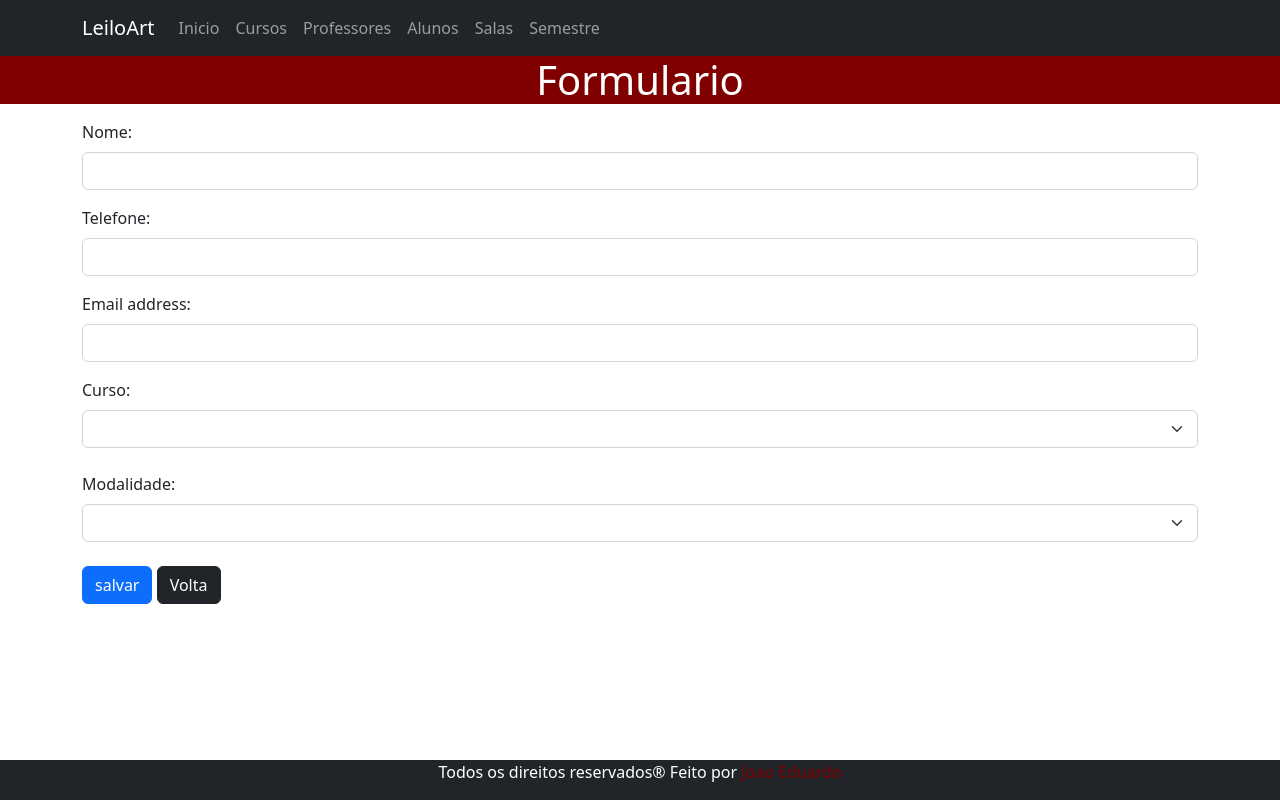
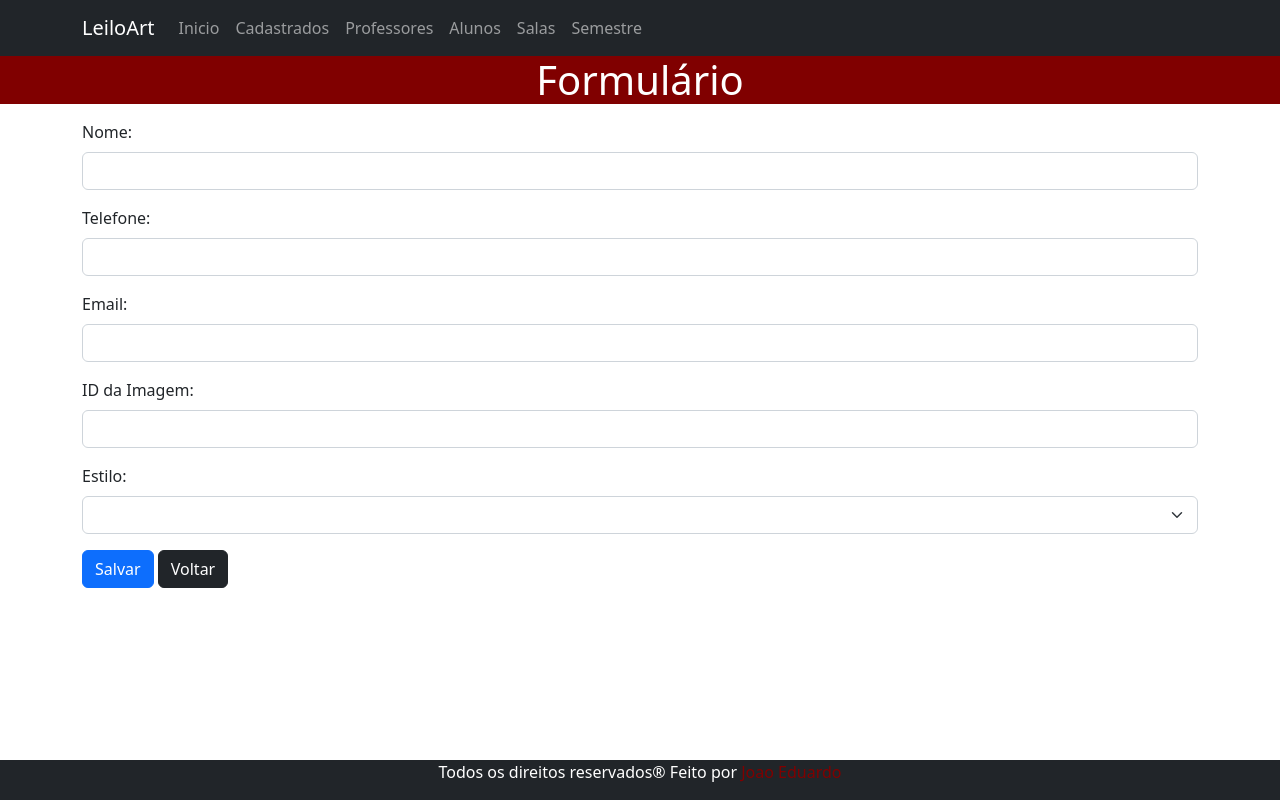
Before and after one commit to JoaoeduLS/Academico-React, a Next.js app: page /cursos/form in a window 1280 px wide. Built offline with nearby package versions, Linux system fonts and the light colour scheme.

Commit message:
arumando o formulario e adicionando o icone para copia o id  da imagem

```diff
--- a/components/Cabecalho.jsx
+++ b/components/Cabecalho.jsx
@@ -13,7 +13,7 @@ const Cabecalho = () => {
           <Navbar.Collapse id="responsive-navbar-nav">
             <Nav className="me-auto ">
               <Nav.Link href="/inicio">Inicio</Nav.Link>
-              <Nav.Link href="/cursos">Cursos</Nav.Link>
+              <Nav.Link href="/cursos">Cadastrados</Nav.Link>
               <Nav.Link href="">Professores</Nav.Link>
               <Nav.Link href="">Alunos</Nav.Link>
               <Nav.Link href="">Salas</Nav.Link>
--- a/package.json
+++ b/package.json
@@ -13,6 +13,7 @@
     "bootstrap": "^5.2.3",
     "firebase": "^9.22.0",
     "next": "13.4.2",
+    "nodemailer": "^6.9.2",
     "react": "18.2.0",
     "react-bootstrap": "^2.7.4",
     "react-dom": "18.2.0",
--- a/pages/cursos/form.js
+++ b/pages/cursos/form.js
@@ -3,7 +3,7 @@ import React from "react";
 import { Button, Form } from "react-bootstrap";
 import { useForm } from "react-hook-form";
 
-const form = () => {
+const Formulario = () => {
   const { register, handleSubmit } = useForm();
 
   function salvar(dados) {
@@ -14,7 +14,7 @@ const form = () => {
   }
 
   return (
-    <Pagina titulo="Formulario">
+    <Pagina titulo="Formulário">
       <Form>
         <Form.Group className="mb-3" controlId="nome">
           <Form.Label>Nome:</Form.Label>
@@ -25,36 +25,43 @@ const form = () => {
           <Form.Control type="number" {...register("Numero")} />
         </Form.Group>
         <Form.Group className="mb-3" controlId="Email">
-          <Form.Label>Email address:</Form.Label>
+          <Form.Label>Email:</Form.Label>
           <Form.Control type="Email" {...register("Email")} />
         </Form.Group>
-        <Form.Label>Curso:</Form.Label>
-        <Form.Select {...register("Curso")} controlId="Curso">
-          <option></option>
-          <option>Culinaria</option>
-          <option>Ciencia da Computacao</option>
-          <option>Direito</option>
-          <option>Educao Fisica</option>
-          <option>Medicina</option>
-          <option>Geografia</option>
-        </Form.Select>
-        <br></br>
-        <Form.Label>Modalidade:</Form.Label>
-        <Form.Select {...register("Modadelida")} controlId="Modalidade">
-          <option></option>
-          <option>EAD</option>
-          <option>Presencial</option>
-        </Form.Select>
-        <br></br>
+        <Form.Group className="mb-3" controlId="imagemId">
+          <Form.Label>ID da Imagem:</Form.Label>
+          <Form.Control type="text" {...register("imagemId")} />
+        </Form.Group>
+        <Form.Group className="mb-3" controlId="Modalidade">
+          <Form.Label>Estilo:</Form.Label>
+          <Form.Select {...register("Modalidade")}>
+            <option></option>
+            <option>Desenho de observação</option>
+            <option>Desenho de memorização</option>
+            <option>Desenho realista </option>
+            <option>Desenho abstrato </option>
+            <option>Desenho a mão livre </option>
+            <option>Mangá </option>
+            <option>HQ </option>
+            <option>Chibi </option>
+            <option>Doodle Art</option>
+            <option>Cartoon</option>
+            <option> Estilo Disney </option>
+            <option>Zentangle</option>
+            <option> Desenho 3D</option>
+            <option>Hiper-realismo</option>
+            <option>Outro...</option>
+          </Form.Select>
+        </Form.Group>
         <Button variant="primary" onClick={handleSubmit(salvar)}>
-          salvar
+          Salvar
         </Button>{" "}
         <Button variant="dark" href="/cursos">
-          Volta
+          Voltar
         </Button>
       </Form>
     </Pagina>
   );
 };
 
-export default form;
+export default Formulario;
--- a/pages/inicio.js
+++ b/pages/inicio.js
@@ -35,7 +35,6 @@ const index = () => {
             </Button>
           </Card.Body>
         </Card>
-
         <Card
           style={{
             width: "18rem",
@@ -152,7 +151,7 @@ const index = () => {
               os(as) artistas a fazer parte deste leilão excepcional.
               Adoraríamos exibir e leiloar uma de suas impressionantes criações.
             </p>
-            <Button variant="primary" size="lg">
+            <Button href="/cursos/form" variant="primary" size="lg">
               Cadastrar
             </Button>
           </div>
```
Also changed, not shown: pages/cursos/index.js (+15 -5 lines), 1 other file (tests, documents, lock files or other folders).
